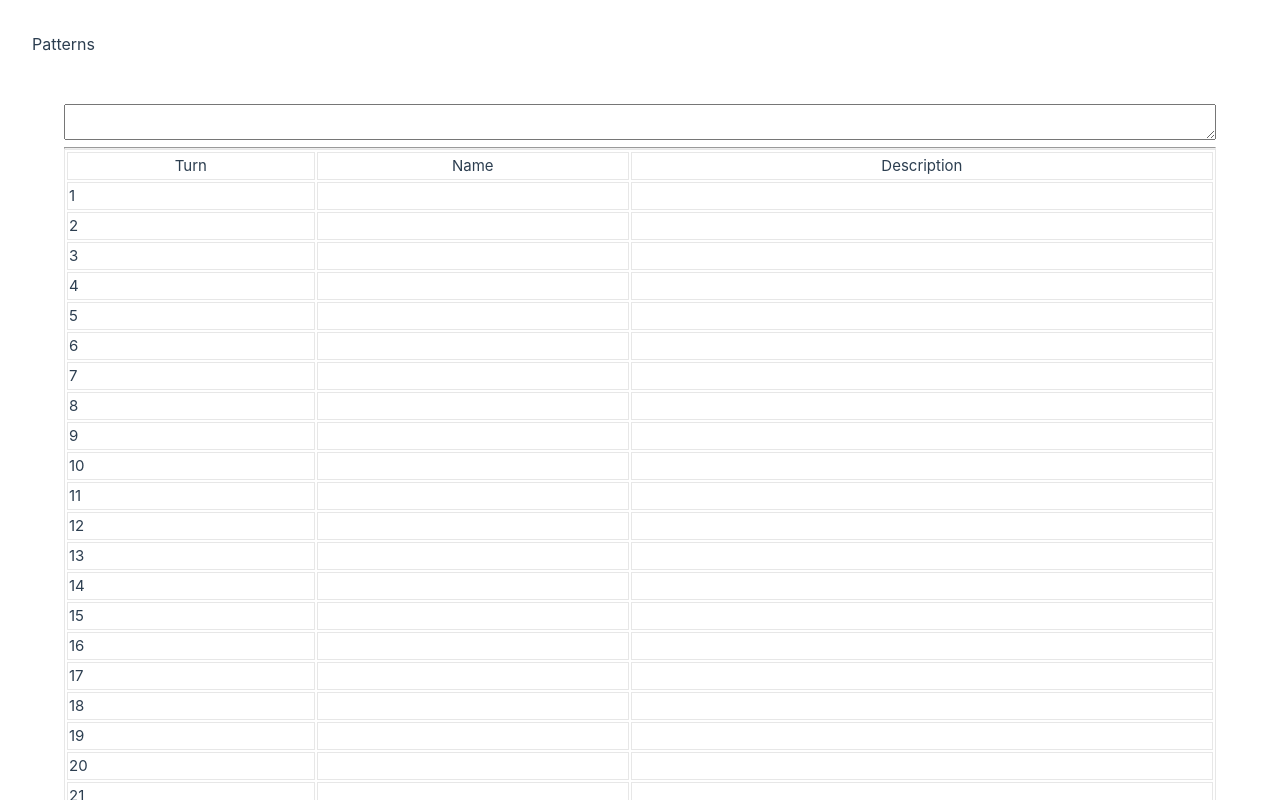
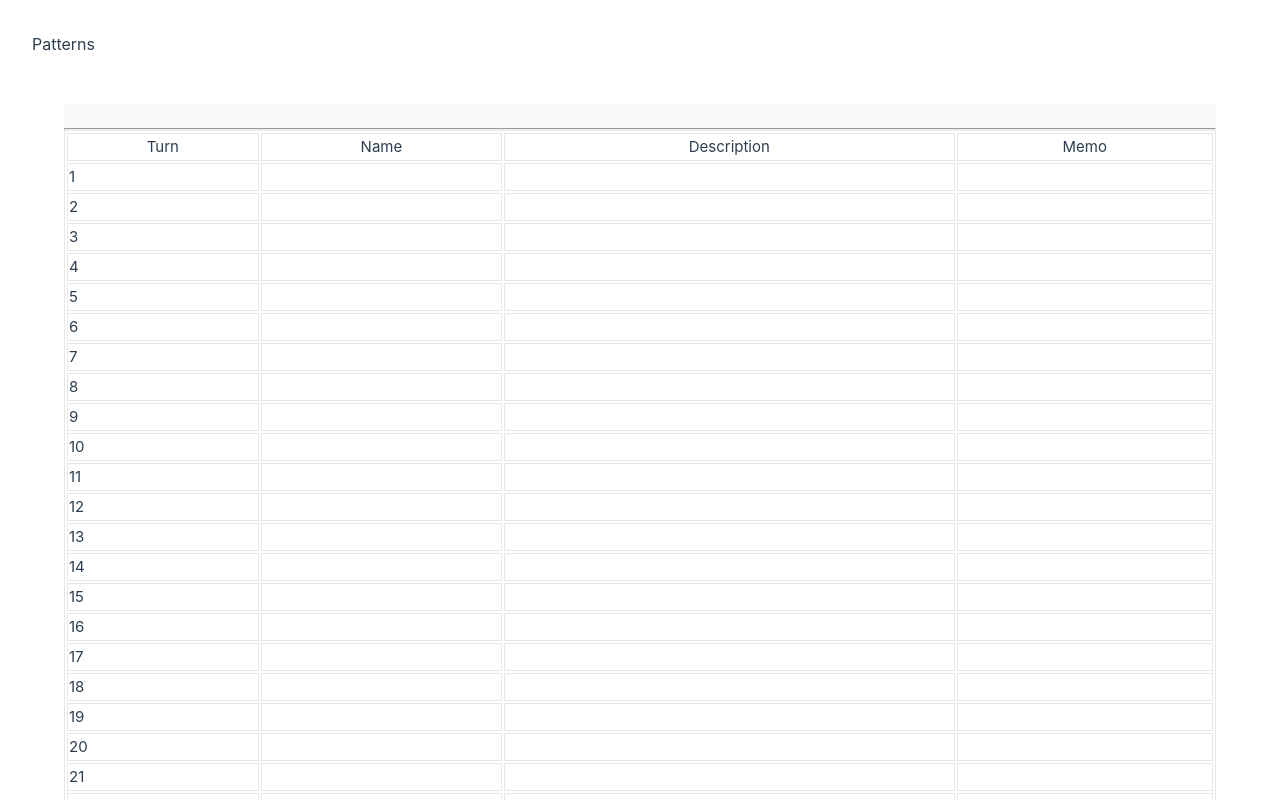
Before and after one commit to ajar0/tkpattern, a Vue app: page / in a window 1280 px wide. Shown: the top 800 px of the page. Built offline with nearby package versions, Linux system fonts and the light colour scheme.

Commit message:
Change textarea to div contenteditable, and add memo * Trim empty lines from pasted text * Add memo field

```diff
--- a/src/components/PatternItemize.vue
+++ b/src/components/PatternItemize.vue
@@ -1,6 +1,12 @@
 <template>
   <div class="patterns-page">
-    <textarea ref="patterntext" v-model="patternText"></textarea>
+    <div
+      ref="patterntext"
+      class="editbox"
+      contenteditable
+      @input="updatePatternText"
+      @paste="trimPastedText"
+    ></div>
     <hr />
     <table>
       <thead>
@@ -8,6 +14,7 @@
           <th>Turn</th>
           <th>Name</th>
           <th>Description</th>
+          <th>Memo</th>
         </tr>
       </thead>
       <tbody>
@@ -18,6 +25,9 @@
           </td>
           <td>
             <div v-for="description in turn[2]" :key="description">{{ description }}</div>
+          </td>
+          <td>
+            <div contenteditable></div>
           </td>
         </tr>
       </tbody>
@@ -38,13 +48,13 @@ export default {
   },
   methods: {
     createPatterns() {
+      this.patternText = this.$refs.patterntext.innerText
       const lines = this.patternText.split('\n')
       this.patterns = lines
         .map((line) => {
           const regex = /^((\d+)n)?\s*\+?\s*(\d*)\s*(.*)\s*:\s*(.*)$/
           const matches = line.match(regex)
           if (matches) {
-            console.log(matches)
             const interval = parseInt(matches[2])
             const start = matches[3] ? parseInt(matches[3]) : 0
             const name = matches[4]
@@ -72,18 +82,24 @@ export default {
         }
       })
     },
+    trimPastedText(event) {
+      const html = (event.clipboardData || window.clipboardData).getData('text/html')
+      const patternTextDiv = this.$refs.patterntext
+      patternTextDiv.innerHTML = html
+      const trimmedText = patternTextDiv.innerText.replace(/^\s*[\r\n]/gm, '')
+      patternTextDiv.innerText = trimmedText
+      event.preventDefault()
+      this.updatePatternText()
+    },
     resizeTextarea() {
+      const lines = this.patternText.split('\n').length
       const textarea = this.$refs.patterntext
-      textarea.style.height = `${textarea.scrollHeight}px`
-    }
-  },
-  watch: {
-    patternText: {
-      handler() {
-        this.createPatterns()
-        this.applyPatterns()
-        this.resizeTextarea()
-      }
+      textarea.style.height = `${lines}rm`
+    },
+    updatePatternText() {
+      this.createPatterns()
+      this.applyPatterns()
+      this.resizeTextarea()
     }
   }
 }
@@ -99,13 +115,15 @@ export default {
   width: 100%;
 }
 
+.patterns-page .editbox {
+  width: 100%;
+  background-color: var(--color-background-soft);
+}
+
 .patterns-page table,
 tr,
 td,
 th {
   border: 1px solid var(--color-border);
 }
-.patterns-page textarea {
-  width: 100%;
-}
 </style>
```
